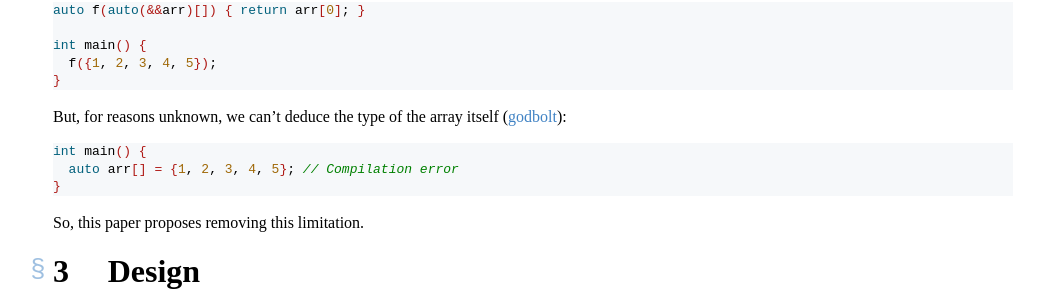
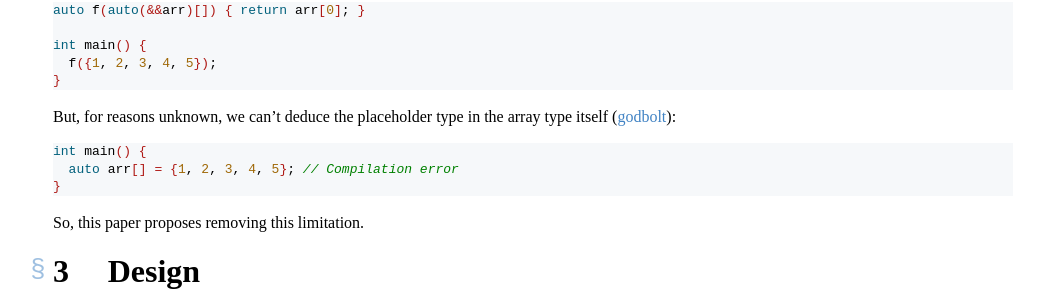
Before and after one commit to eoan-ermine/eoan-ermine.github.io, a Jekyll site: the page assets/html/auto-arr-proposal.html, which Jekyll copies as it is, in a window 1280 px wide. Shown: the part 849-1149 px from the top of the page, without its empty margins (107-1151 px from the left). Built offline with Jekyll 4.4.1, drawn with Linux system fonts in a browser that asks for light colours.

Commit message:
Update auto-arr-proposal.html

```diff
--- a/assets/html/auto-arr-proposal.html
+++ b/assets/html/auto-arr-proposal.html
@@ -478,8 +478,8 @@ the function’s parameter (<a href="https://godbolt.org/z/3qv3h7Tfj">godbolt</a
 <span id="cb2-3"><a href="#cb2-3" aria-hidden="true" tabindex="-1"></a><span class="dt">int</span> main<span class="op">()</span> <span class="op">{</span></span>
 <span id="cb2-4"><a href="#cb2-4" aria-hidden="true" tabindex="-1"></a>  f<span class="op">({</span><span class="dv">1</span>, <span class="dv">2</span>, <span class="dv">3</span>, <span class="dv">4</span>, <span class="dv">5</span><span class="op">})</span>;</span>
 <span id="cb2-5"><a href="#cb2-5" aria-hidden="true" tabindex="-1"></a><span class="op">}</span></span></code></pre></div>
-<p>But, for reasons unknown, we can’t deduce the type of the array
-itself (<a href="https://godbolt.org/z/o4h96n3on">godbolt</a>):</p>
+<p>But, for reasons unknown, we can’t deduce the placeholder type in the
+array type itself (<a href="https://godbolt.org/z/o4h96n3on">godbolt</a>):</p>
 <div class="sourceCode" id="cb3"><pre class="sourceCode cpp"><code class="sourceCode cpp"><span id="cb3-1"><a href="#cb3-1" aria-hidden="true" tabindex="-1"></a><span class="dt">int</span> main<span class="op">()</span> <span class="op">{</span></span>
 <span id="cb3-2"><a href="#cb3-2" aria-hidden="true" tabindex="-1"></a>  <span class="kw">auto</span> arr<span class="op">[]</span> <span class="op">=</span> <span class="op">{</span><span class="dv">1</span>, <span class="dv">2</span>, <span class="dv">3</span>, <span class="dv">4</span>, <span class="dv">5</span><span class="op">}</span>; <span class="co">// Compilation error</span></span>
 <span id="cb3-3"><a href="#cb3-3" aria-hidden="true" tabindex="-1"></a><span class="op">}</span></span></code></pre></div>
```
